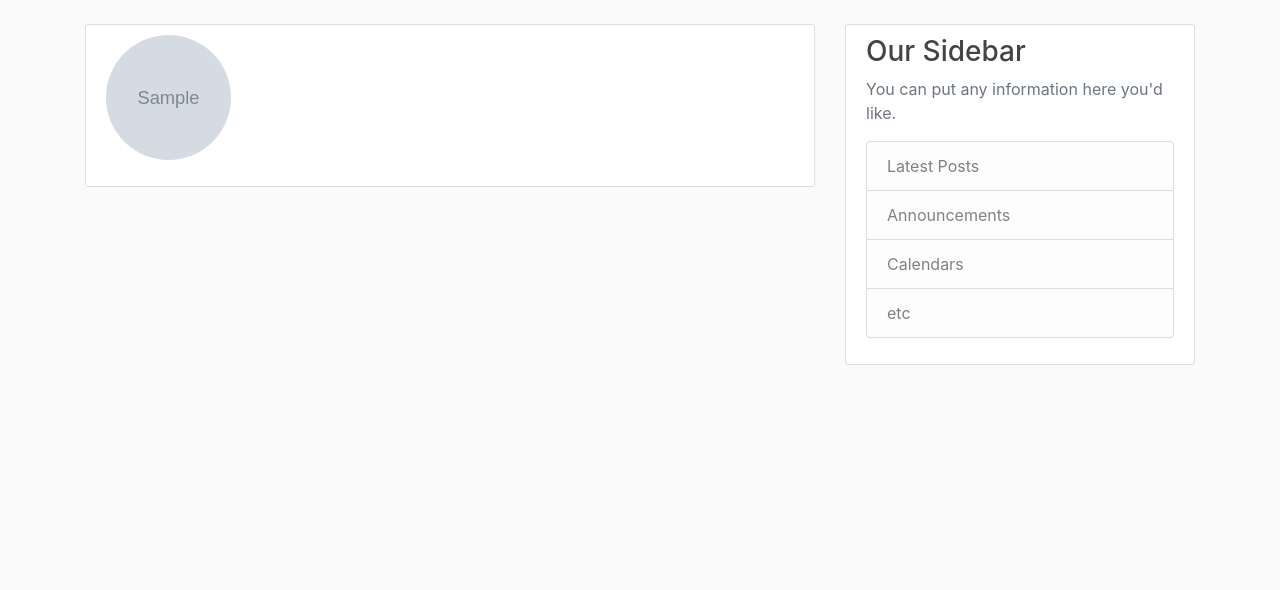
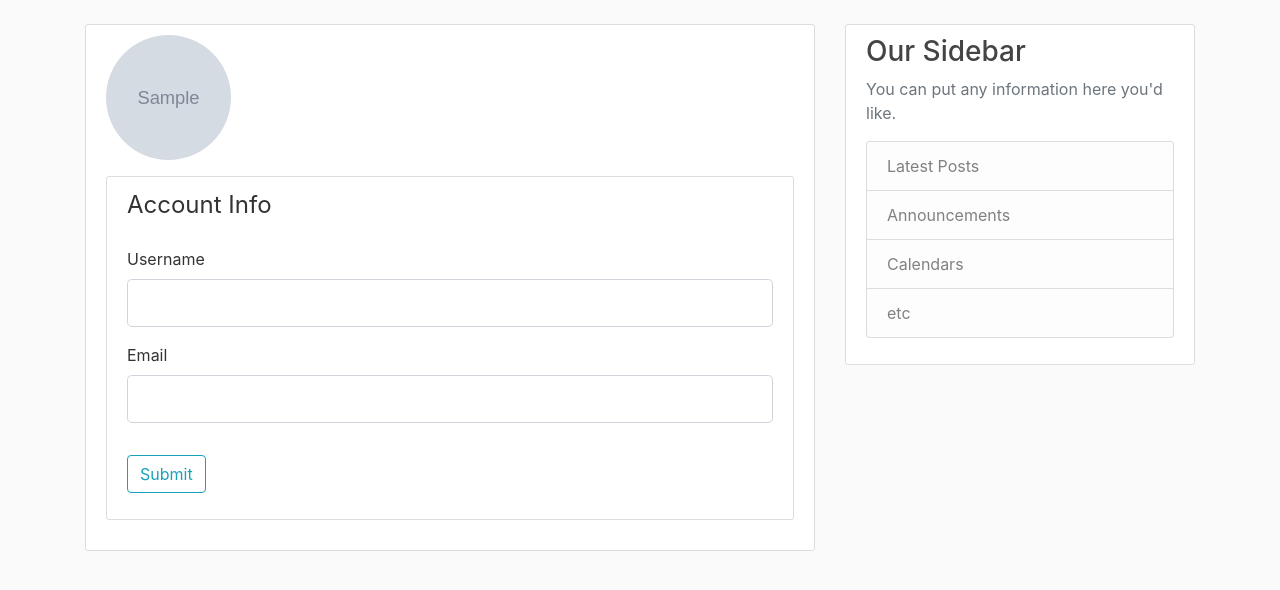
Before and after one commit to ohendarko/Flask_app, a Flask app: template flask_blog/templates/account.html in a window 1280 px wide. Shown: the part 56-646 px from the top of the page. Run offline with Flask 3, Linux system fonts and the light colour scheme; the template is opened without the code that fills it: most values are stand-ins (such as "Sample title", 1, 10 or a date in 2020); grey boxes marked "Sample" are stand-in pictures; form fields are guessed from the names that the template uses.

Commit message:
removing redundant code and readjusting

```diff
--- a/flask_blog/routes.py
+++ b/flask_blog/routes.py
@@ -71,5 +71,7 @@ def logout():
 @app.route("/account")
 @login_required
 def account():
+    form = UpdateAccountForm()
     image_file = url_for('static', filename='profile_pics/' + current_user.image_file)
-    return render_template('account.html', title='Account', image_file=image_file)
+    return render_template('account.html', title='Account',
+                           image_file=image_file, form=form)
--- a/flask_blog/templates/account.html
+++ b/flask_blog/templates/account.html
@@ -8,6 +8,44 @@
               <p class="text-secondary">{{ current_user.email }}</p>
             </div>
           </div>
-          <!-- FORM HERE -->
+          <div class="content-section">
+                <form action="" method="POST">
+                        {{ form.hidden_tag() }}
+                        <fieldset class="form-group">
+                                <legend class="borger-bottom mb-4">Account Info</legend>
+                                <div class="form-group">
+                                        {{ form.username.label(class="form-control-label") }}
+
+                                        {% if form.username.errors %}
+                                        {{ form.username(class="form-control form-control-lg is-invalid") }}
+                                        <div class="invalid-feedback">
+                                                {% for error in form.username.errors %}
+                                                        <span>{{ error }}</span>
+                                                {% endfor %}
+                                        </div>
+                                        {% else %}
+                                                {{ form.username(class="form-control form-control-lg") }}
+                                        {% endif %}
+
+                                </div>
+                                <div class="form-group">
+                                        {{ form.email.label(class="form-control-label") }}
+                                        {% if form.email.errors %}
+                                        {{ form.email(class="form-control form-control-lg is-invalid") }}
+                                        <div class="invalid-feedback">
+                                                {% for error in form.email.errors %}
+                                                        <span>{{ error }}</span>
+                                                {% endfor %}
+                                        </div>
+                                        {% else %}
+                                                {{ form.email(class="form-control form-control-lg") }}
+                                        {% endif %}
+                                </div>
+                        </fieldset>
+                        <div class="form-group">
+                                {{ form.submit(class="btn btn-outline-info") }}
+                        </div>
+                </form>
+        </div>
         </div>
 {% endblock content %}
```
